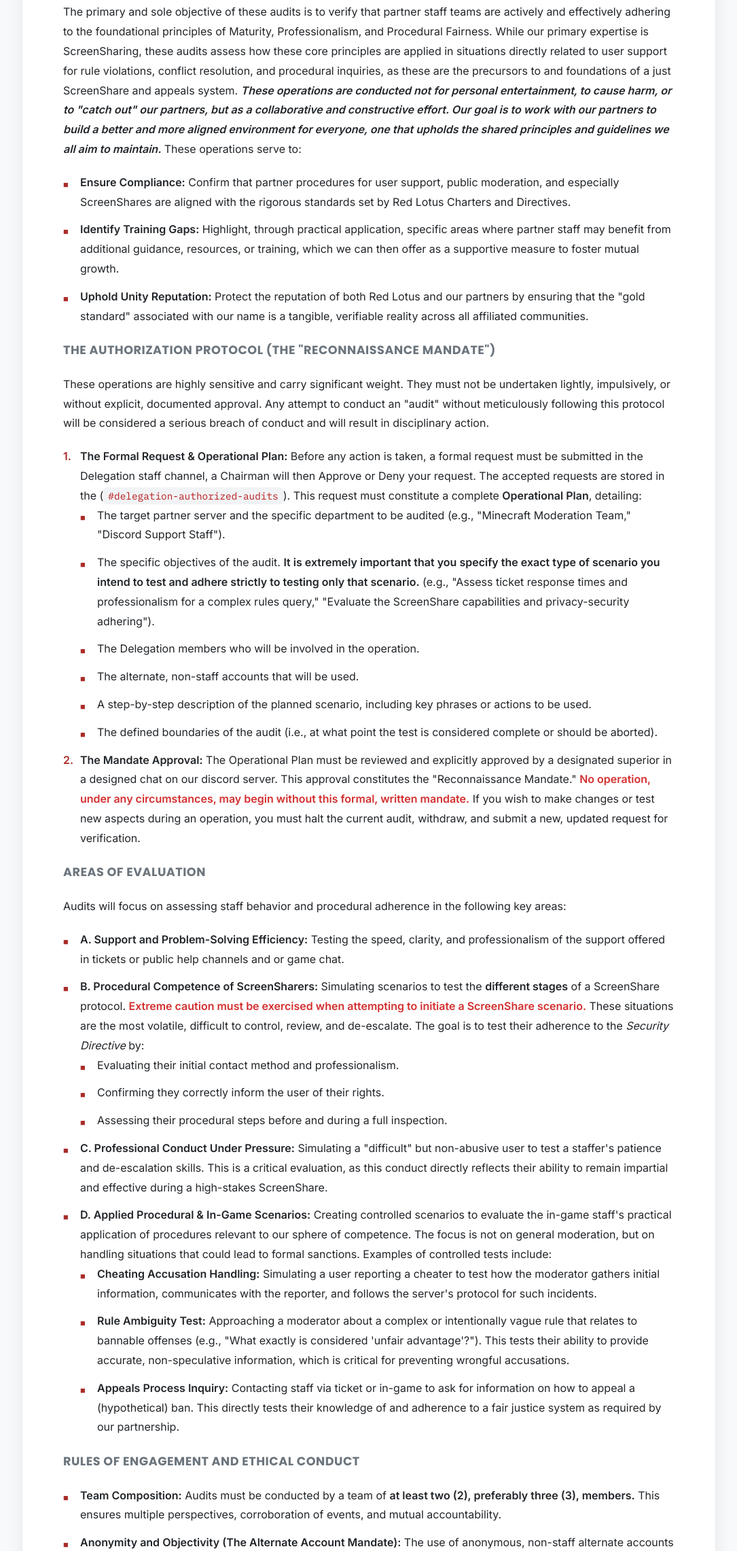
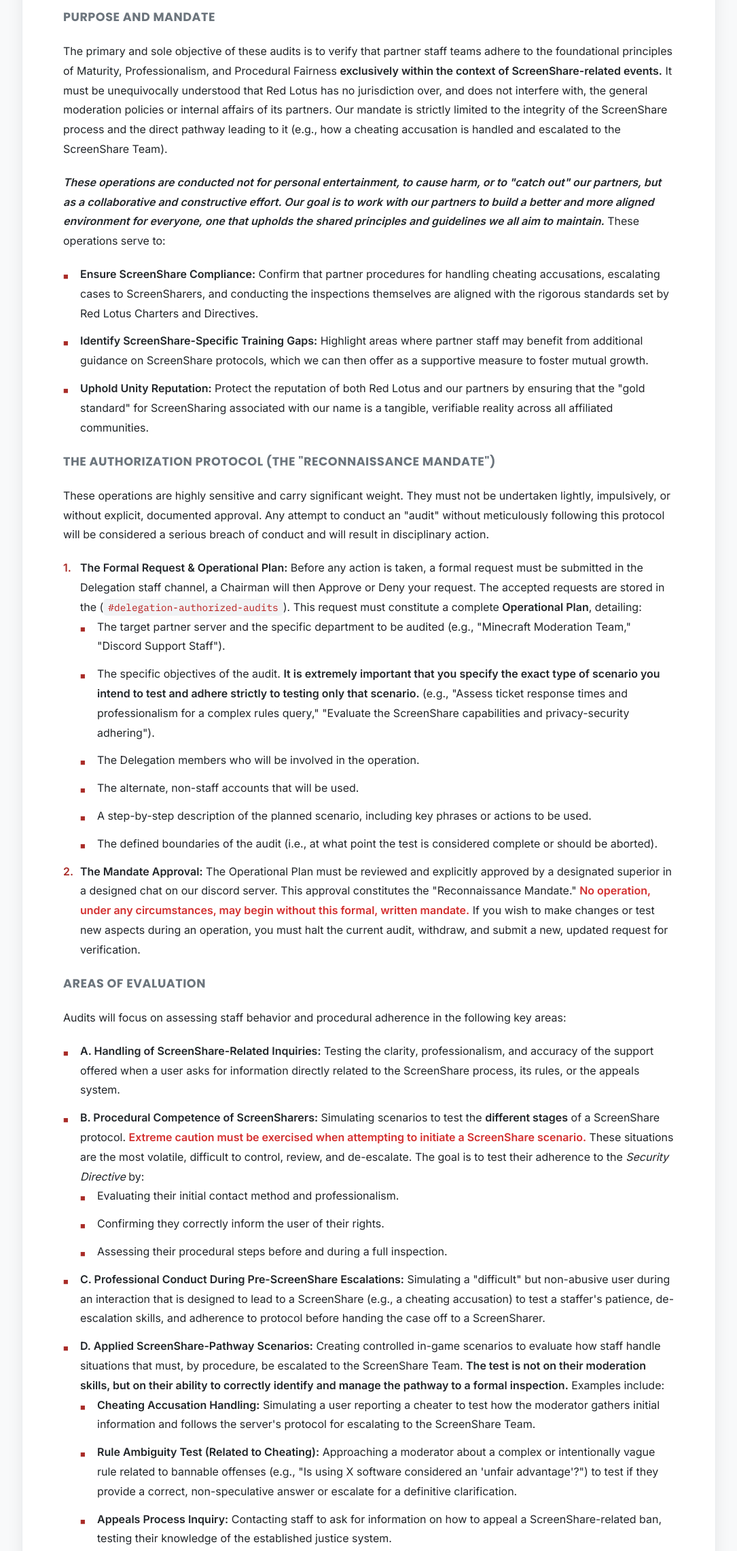
Before and after one commit to ItzIceHere/Delegation-Manual, a plain HTML site: page index.html in a window 1280 px wide. Shown: the part 7760-10042 px from the top of the page at 68% size, without its empty margins (97-1182 px from the left). Drawn offline with Linux system fonts and the light colour scheme.

Commit message:
Update index.html

```diff
--- a/index.html
+++ b/index.html
@@ -348,14 +348,15 @@
 </ul>
 <p>You are the eyes and ears of Headquarters on the ground.</p>
 <h3 id="module-c-partner-operational-integrity-audits">Module C: Partner Operational Integrity Audits</h3>
-<p>A core component of the Red Lotus Unity is ensuring that our high standards of operation and ethics are consistently upheld across our entire network. A partnership with Red Lotus is not a passive affiliation; it is an active commitment to a shared set of principles. To this end, the Delegation is entrusted with the critical and highly sensitive task of conducting periodic, discreet audits of our partner servers' staff teams. This is not an act of distrust, but a vital quality assurance mechanism designed to protect the integrity of the Unity, support our partners in their continuous improvement, and guarantee a consistent, professional, and fair experience for all users within our ecosystem.</p>
+<p>A core component of the Red Lotus Unity is ensuring that our high standards of operation and ethics are consistently upheld across our entire network. A partnership with Red Lotus is not a passive affiliation; it is an active commitment to a shared set of principles. To this end, the Delegation is entrusted with the critical and highly sensitive task of conducting periodic, discreet audits of our partner servers' staff teams. <strong>These audits are strictly confined to procedures and staff conduct directly related to the ScreenShare process and the events that lead to it.</strong> This is not an act of distrust, but a vital quality assurance mechanism designed to protect the integrity of the Unity, support our partners in their continuous improvement, and guarantee a consistent, professional, and fair experience for all users within our ecosystem.</p>
 
 <h4 id="audits-purpose-and-mandate">Purpose and Mandate</h4>
-<p>The primary and sole objective of these audits is to verify that partner staff teams are actively and effectively adhering to the foundational principles of Maturity, Professionalism, and Procedural Fairness. While our primary expertise is ScreenSharing, these audits assess how these core principles are applied in situations directly related to user support for rule violations, conflict resolution, and procedural inquiries, as these are the precursors to and foundations of a just ScreenShare and appeals system. <strong><em>These operations are conducted not for personal entertainment, to cause harm, or to "catch out" our partners, but as a collaborative and constructive effort. Our goal is to work with our partners to build a better and more aligned environment for everyone, one that upholds the shared principles and guidelines we all aim to maintain.</em></strong> These operations serve to:</p>
+<p>The primary and sole objective of these audits is to verify that partner staff teams adhere to the foundational principles of Maturity, Professionalism, and Procedural Fairness <strong>exclusively within the context of ScreenShare-related events.</strong> It must be unequivocally understood that Red Lotus has no jurisdiction over, and does not interfere with, the general moderation policies or internal affairs of its partners. Our mandate is strictly limited to the integrity of the ScreenShare process and the direct pathway leading to it (e.g., how a cheating accusation is handled and escalated to the ScreenShare Team).</p>
+<p><strong><em>These operations are conducted not for personal entertainment, to cause harm, or to "catch out" our partners, but as a collaborative and constructive effort. Our goal is to work with our partners to build a better and more aligned environment for everyone, one that upholds the shared principles and guidelines we all aim to maintain.</em></strong> These operations serve to:</p>
 <ul>
-    <li><strong>Ensure Compliance:</strong> Confirm that partner procedures for user support, public moderation, and especially ScreenShares are aligned with the rigorous standards set by Red Lotus Charters and Directives.</li>
-    <li><strong>Identify Training Gaps:</strong> Highlight, through practical application, specific areas where partner staff may benefit from additional guidance, resources, or training, which we can then offer as a supportive measure to foster mutual growth.</li>
-    <li><strong>Uphold Unity Reputation:</strong> Protect the reputation of both Red Lotus and our partners by ensuring that the "gold standard" associated with our name is a tangible, verifiable reality across all affiliated communities.</li>
+    <li><strong>Ensure ScreenShare Compliance:</strong> Confirm that partner procedures for handling cheating accusations, escalating cases to ScreenSharers, and conducting the inspections themselves are aligned with the rigorous standards set by Red Lotus Charters and Directives.</li>
+    <li><strong>Identify ScreenShare-Specific Training Gaps:</strong> Highlight areas where partner staff may benefit from additional guidance on ScreenShare protocols, which we can then offer as a supportive measure to foster mutual growth.</li>
+    <li><strong>Uphold Unity Reputation:</strong> Protect the reputation of both Red Lotus and our partners by ensuring that the "gold standard" for ScreenSharing associated with our name is a tangible, verifiable reality across all affiliated communities.</li>
 </ul>
 
 <h4 id="audits-authorization-protocol">The Authorization Protocol (The "Reconnaissance Mandate")</h4>
@@ -380,7 +381,7 @@
 <h4 id="audits-areas-of-evaluation">Areas of Evaluation</h4>
 <p>Audits will focus on assessing staff behavior and procedural adherence in the following key areas:</p>
 <ul>
-    <li><strong>A. Support and Problem-Solving Efficiency:</strong> Testing the speed, clarity, and professionalism of the support offered in tickets or public help channels and or game chat.</li>
+    <li><strong>A. Handling of ScreenShare-Related Inquiries:</strong> Testing the clarity, professionalism, and accuracy of the support offered when a user asks for information directly related to the ScreenShare process, its rules, or the appeals system.</li>
     <li><strong>B. Procedural Competence of ScreenSharers:</strong> Simulating scenarios to test the <strong>different stages</strong> of a ScreenShare protocol. <strong><span class="warning-text">Extreme caution must be exercised when attempting to initiate a ScreenShare scenario.</span></strong> These situations are the most volatile, difficult to control, review, and de-escalate. The goal is to test their adherence to the <em>Security Directive</em> by:
         <ul>
             <li>Evaluating their initial contact method and professionalism.</li>
@@ -388,12 +389,12 @@
             <li>Assessing their procedural steps before and during a full inspection.</li>
         </ul>
     </li>
-    <li><strong>C. Professional Conduct Under Pressure:</strong> Simulating a "difficult" but non-abusive user to test a staffer's patience and de-escalation skills. This is a critical evaluation, as this conduct directly reflects their ability to remain impartial and effective during a high-stakes ScreenShare.</li>
-    <li><strong>D. Applied Procedural & In-Game Scenarios:</strong> Creating controlled scenarios to evaluate the in-game staff's practical application of procedures relevant to our sphere of competence. The focus is not on general moderation, but on handling situations that could lead to formal sanctions. Examples of controlled tests include:
+    <li><strong>C. Professional Conduct During Pre-ScreenShare Escalations:</strong> Simulating a "difficult" but non-abusive user during an interaction that is designed to lead to a ScreenShare (e.g., a cheating accusation) to test a staffer's patience, de-escalation skills, and adherence to protocol before handing the case off to a ScreenSharer.</li>
+    <li><strong>D. Applied ScreenShare-Pathway Scenarios:</strong> Creating controlled in-game scenarios to evaluate how staff handle situations that must, by procedure, be escalated to the ScreenShare Team. <strong>The test is not on their moderation skills, but on their ability to correctly identify and manage the pathway to a formal inspection.</strong> Examples include:
         <ul>
-            <li><strong>Cheating Accusation Handling:</strong> Simulating a user reporting a cheater to test how the moderator gathers initial information, communicates with the reporter, and follows the server's protocol for such incidents.</li>
-            <li><strong>Rule Ambiguity Test:</strong> Approaching a moderator about a complex or intentionally vague rule that relates to bannable offenses (e.g., "What exactly is considered 'unfair advantage'?"). This tests their ability to provide accurate, non-speculative information, which is critical for preventing wrongful accusations.</li>
-            <li><strong>Appeals Process Inquiry:</strong> Contacting staff via ticket or in-game to ask for information on how to appeal a (hypothetical) ban. This directly tests their knowledge of and adherence to a fair justice system as required by our partnership.</li>
+            <li><strong>Cheating Accusation Handling:</strong> Simulating a user reporting a cheater to test how the moderator gathers initial information and follows the server's protocol for escalating to the ScreenShare Team.</li>
+            <li><strong>Rule Ambiguity Test (Related to Cheating):</strong> Approaching a moderator about a complex or intentionally vague rule related to bannable offenses (e.g., "Is using X software considered an 'unfair advantage'?") to test if they provide a correct, non-speculative answer or escalate for a definitive clarification.</li>
+            <li><strong>Appeals Process Inquiry:</strong> Contacting staff to ask for information on how to appeal a ScreenShare-related ban, testing their knowledge of the established justice system.</li>
         </ul>
     </li>
 </ul>
```
